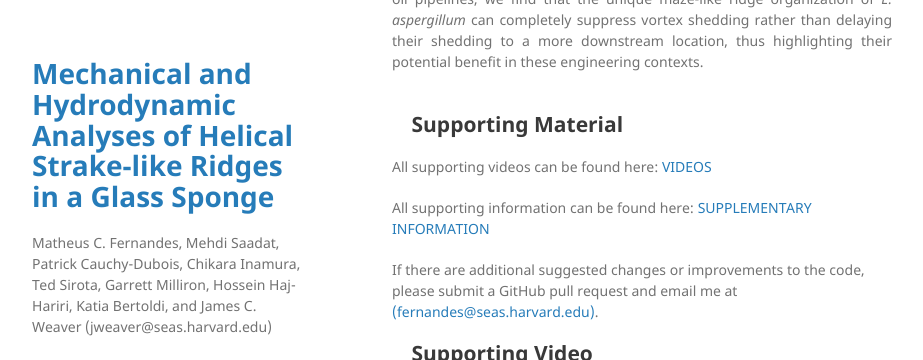
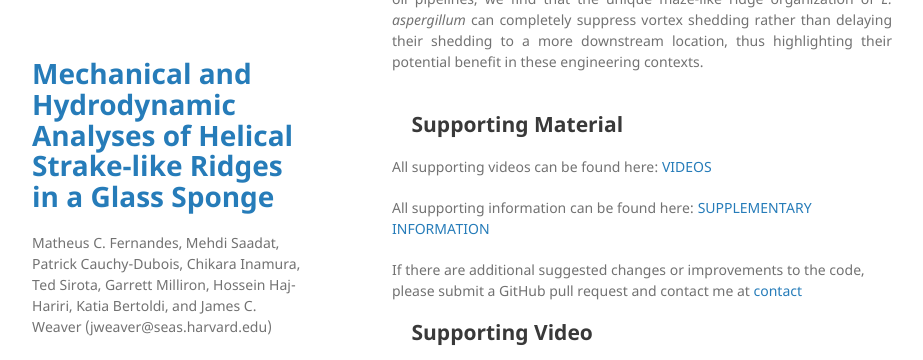
Before and after one commit to matheuscfernandes/sponge-ridges, a Jekyll site: the page built from index.md, in a window 1280 px wide and 900 px high, scrolled down 500 px, cut to the strip 0-360 px from the top of the window. Shown: the whole strip, without its empty margins (178-1101 px from the left). Built offline with Jekyll 4.4.1, drawn with Linux system fonts in a browser that asks for light colours; nearby versions of some CDN libraries; our own code applies the rules of GitHub Pages for plain Markdown files.

Commit message:
updated page

```diff
--- a/index.md
+++ b/index.md
@@ -14,11 +14,11 @@ From the discovery of functionally graded laminated composites, to near-structur
 
 ## Supporting Material
 
-All supporting videos can be found here: [VIDEOS](https://drive.google.com/drive/folders/1S7ATPILZcW2O5Z0-nS71xrwCuGCcdp4x?usp=sharing)
+All supporting videos can be found here: [VIDEOS](https://drive.google.com/drive/folders/0BwhqWZtgjTIkfmtaT0N4VWozWkxtSktzaldpQW93Vl85TXVnU05fR1JwWUtKdnhoTkZtS0U?resourcekey=0-FGkjd_73NyaHYAI2wdsytw&usp=sharing)
 
 All supporting information can be found here: [SUPPLEMENTARY INFORMATION](./si)
 
-If there are additional suggested changes or improvements to the code, please submit a GitHub pull request and email me at [(fernandes@seas.harvard.edu)](mailto:fernandes@seas.harvard.edu).
+If there are additional suggested changes or improvements to the code, please submit a GitHub pull request and contact me at [contact](https://fer.me/cont)
 
 ## Supporting Video
 
```
